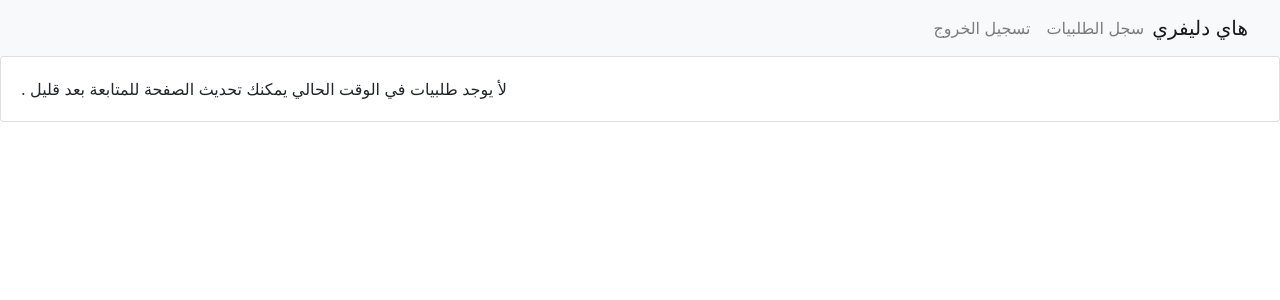
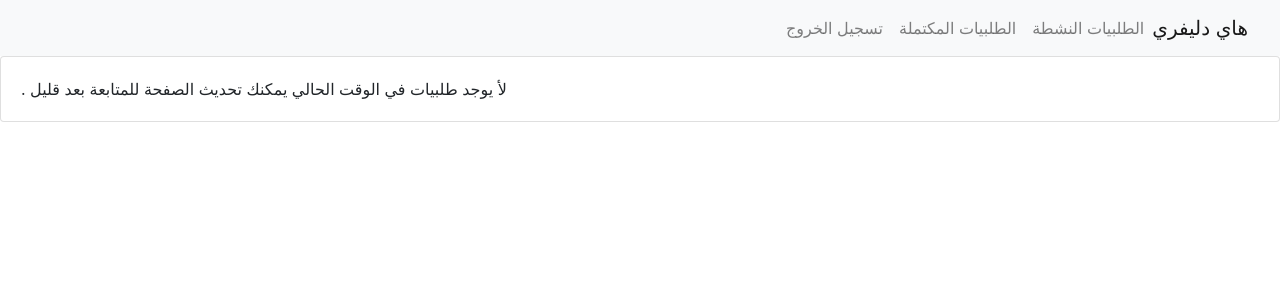
Before and after one commit to Muhammadreda264/hidelivery, a Django app: template delivery/templates/driverorders.html in a window 1280 px wide. Shown: the top 300 px of the page. Run offline with Django 3.2, Linux system fonts and the light colour scheme; the template is opened without the code that fills it, so the values that code supplies are empty; parts of the project's set-up code (start-up, migrations or seed data) failed here and were passed over; some libraries are stand-ins or nearby versions.

Commit message:
Update driverorders.html

```diff
--- a/delivery/templates/driverorders.html
+++ b/delivery/templates/driverorders.html
@@ -45,7 +45,8 @@ th, td {
   </button>
   <div class="collapse navbar-collapse" id="navbarNavAltMarkup">
     <div class="navbar-nav">
-      <a class="nav-item nav-link" href="{% url 'home'  %}">سجل الطلبيات <span class="sr-only">(current)</span></a>
+      <a class="nav-item nav-link" href="{% url 'home'  %}">الطلبيات النشطة<span class="sr-only">(current)</span></a>
+              <a class="nav-item nav-link" href="{% url 'drivercompletedorders' %}">الطلبيات المكتملة</a>
       <a class="nav-item nav-link" href="{% url 'logout' %}">تسجيل الخروج</a>
     </div>
   </div>
```
